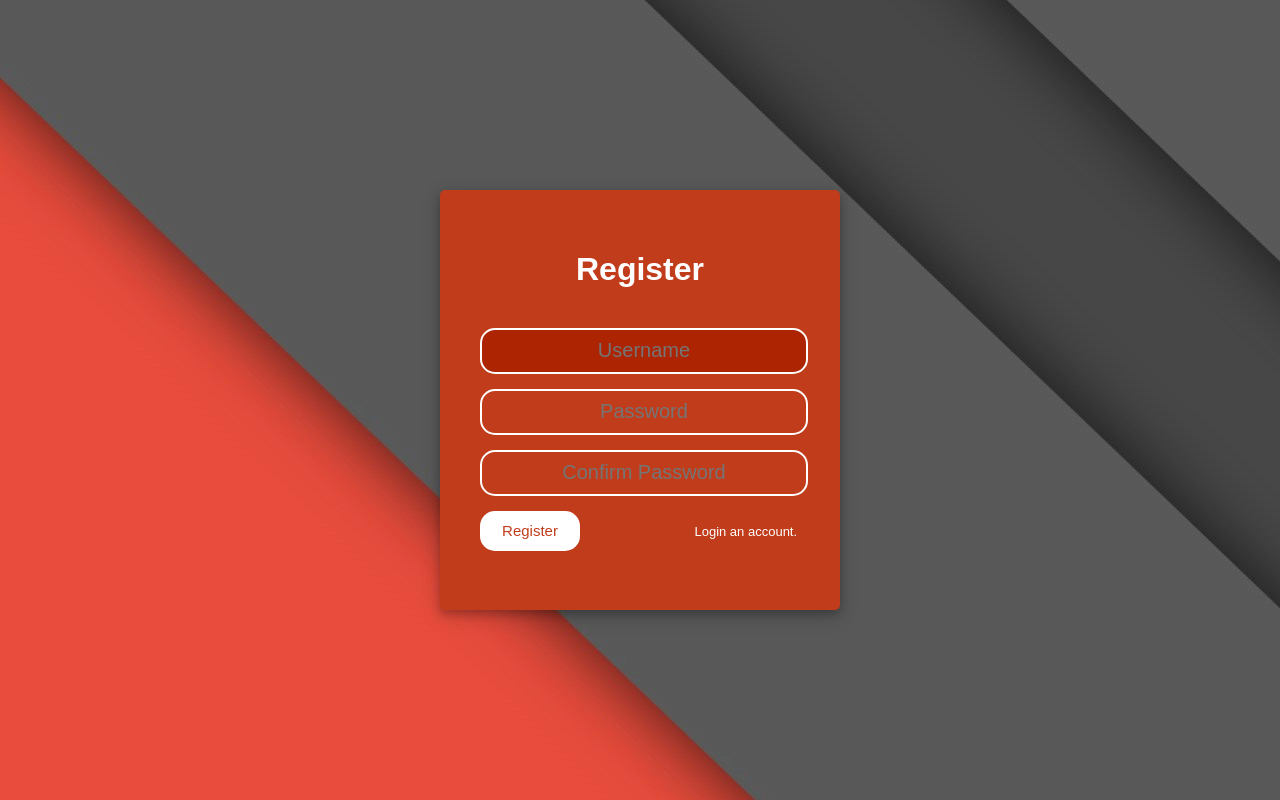
After one commit to hermawanarby/pw2020_193040161, a PHP site: page /registrasi.php in a window 1280 px wide. The commit adds this page. Run offline with PHP 8.4, Linux system fonts and the light colour scheme.

```diff
--- a/kuliah/pertemuan12/functions.php
+++ b/kuliah/pertemuan12/functions.php
@@ -106,10 +106,7 @@ function login($data)
   } else {
     return [
       'error' => true,
-      'pesan' => '<script>
-                    alert("Username / Password Salah!");
-                    document.location.href = "login.php";
-                  </script>'
+      'pesan' => 'Username / Password Salah!'
     ];
   }
 }
--- a/kuliah/pertemuan12/login.php
+++ b/kuliah/pertemuan12/login.php
@@ -26,9 +26,9 @@ if (isset($_POST['login'])) {
 
 <body>
   <div class="container">
-    <h1>Login</h1><br>
+    <h1>Login</h1>
     <?php if (isset($login['error'])) : ?>
-      <?= $login['pesan']; ?>
+      <p style="color: red; font-style: italic; background-color: seashell; text-align: center;"><?= $login['pesan']; ?></p>
     <?php endif; ?>
     <div class="form-inputan">
       <form action="" method="POST">
@@ -39,7 +39,7 @@ if (isset($_POST['login'])) {
           <label><a href="#">Forgot password?</a></label>
         </div>
         <div class="signup">
-          <label>Already have an account? | <a href="#"><b>Register</b></a></label>
+          <label>Don't have an account? <a href="registrasi.php"><b>Register Now!</b></a></label>
         </div>
       </form>
     </div>
--- /dev/null
+++ b/kuliah/pertemuan12/registrasi.php
@@ -0,0 +1,28 @@
+<!DOCTYPE html>
+<html lang="en">
+
+<head>
+  <meta charset="UTF-8">
+  <meta name="viewport" content="width=device-width, initial-scale=1.0">
+  <title>Regitrasi</title>
+  <link rel="stylesheet" href="css/style.css">
+</head>
+
+<body>
+  <div class="container">
+    <h1>Register</h1><br>
+    <div class="form-inputan">
+      <form action="proses.php" method="post">
+        <input type="text" name="username" placeholder="Username" autofocus autocomplete="off" required>
+        <input type="password" name="password" placeholder="Password" required>
+        <input type="password" name="password" placeholder="Confirm Password" required>
+        <div class="btn-login">
+          <button type="submit" name="register">Register</button>
+          <label><a href="login.php">Login an account.</a></label>
+        </div>
+      </form>
+    </div>
+  </div>
+</body>
+
+</html>
```
